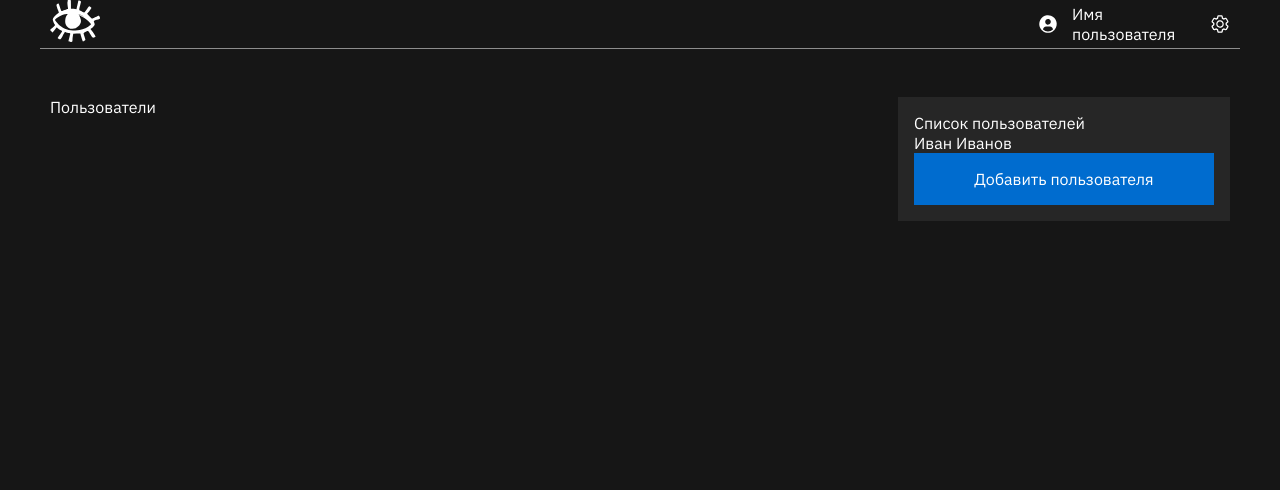
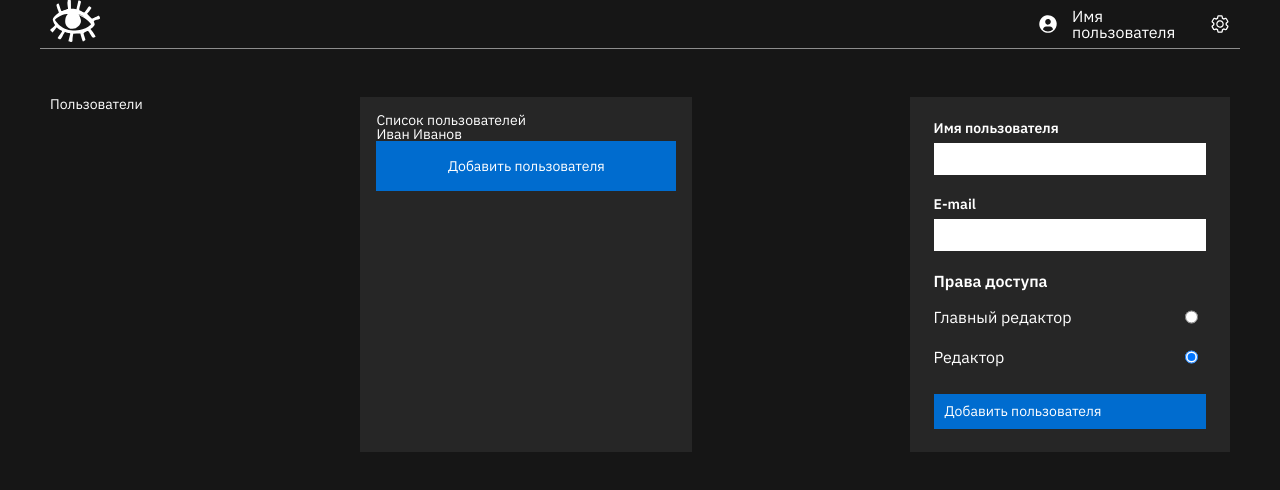
Before and after one commit to iGafar/team_18_front, a React (Create React App) app: page /admin in a window 1280 px wide. Shown: the top 490 px of the page. Built offline with nearby package versions, Linux system fonts and the light colour scheme.

Commit message:
added admin user 3 component

```diff
--- /dev/null
+++ b/src/components/AdminUsers3/AdminUsers3.css
@@ -0,0 +1,58 @@
+.admin-users3-container {
+    background-color: #262626;
+    min-width: 25vw;
+    padding: 2%;
+}
+
+.admin-users3-container > form {
+    display: flex;
+    flex-direction: column;
+}
+
+.admin-users3-label {
+    color: white;
+    font-size: 14px;
+    font-weight: 600;
+    letter-spacing: 0px;
+    line-height: 14px;
+}
+
+.admin-users3-container > form > input {
+    color: black;
+    margin-top: 3%;
+    margin-bottom: 8%;
+    padding: 0.5rem 4%;
+    width: 100%;
+    font-weight: 400;
+}
+
+.admin-users3-container > form > h2 {
+    font-size: 16px;
+    font-weight: 600;
+}
+
+.admin-user3-radio > div {
+    display: flex;
+    justify-content: space-between;
+    margin-top: 6%;
+    padding-right: 3%;
+    font-weight: 400;
+    font-size: 16px;
+    line-height: 24px;
+}
+
+.admin-user3-radio {
+    margin-bottom: 4%;
+}
+
+.admin-users3-container > form > button {
+    color: white;
+    font-size: 14px;
+    letter-spacing: 0px;
+    line-height: 18px;
+    background-color: #006ccf;
+    margin-top: 1rem;
+    padding: 3% 4%;
+    width: 100%;
+    text-align: left;
+}
--- /dev/null
+++ b/src/components/AdminUsers3/AdminUsers3.jsx
@@ -0,0 +1,30 @@
+import './AdminUsers3.css';
+
+
+export default function AdminUsers3() {
+
+    return (
+        <div className="admin-users3-container">
+            <form action="">
+                <label htmlFor="username" className="admin-users3-label">Имя пользователя</label>
+                <input type="text" id="username" autoComplete="on"/>
+                <label htmlFor="email" className="admin-users3-label">E-mail</label>
+                <input type="email" id="email" autoComplete="on"/>
+                <h2>Права доступа</h2>
+                <div className="admin-user3-radio">
+                    <div>
+                        <label htmlFor="main_editor">Главный редактор</label>
+                        <input type="radio" id="main_editor" name='editor_choice'/>
+                    </div>
+                    <div>
+                        <label htmlFor="editor">Редактор</label>
+                        <input type="radio" id="editor"  name='editor_choice' defaultChecked />
+                    </div>
+                </div>
+
+                <button>Добавить пользователя</button>
+            </form>
+        </div>
+
+    );
+}
--- a/src/pages/Admin/Admin.jsx
+++ b/src/pages/Admin/Admin.jsx
@@ -1,5 +1,6 @@
 import React from "react";
 import Header from "../../components/Header/Header";
+import Users3 from "../../components/AdminUsers3/AdminUsers3"
 import UsersList from "../../components/UsersList/UsersList";
 
 export default function admin() {
@@ -10,6 +11,7 @@ export default function admin() {
 				<div className="container">
 					<h2>Пользователи</h2>
 					<UsersList />
+          <Users3/>
 				</div>
 			</main>
     </>
--- a/src/pages/Login/Login.css
+++ b/src/pages/Login/Login.css
@@ -1,14 +1,5 @@
 /* ------------------------------------------------------------------------- */
 /* --------------------------------- login --------------------------------- */
-
-html, body, div, span, p, i, form, label, button {
-    margin: 0;
-    padding: 0;
-    border: 0;
-    font-size: 100%;
-    font: inherit;
-    vertical-align: baseline;
-}
 
 .login-flex {
     display: flex;
```
